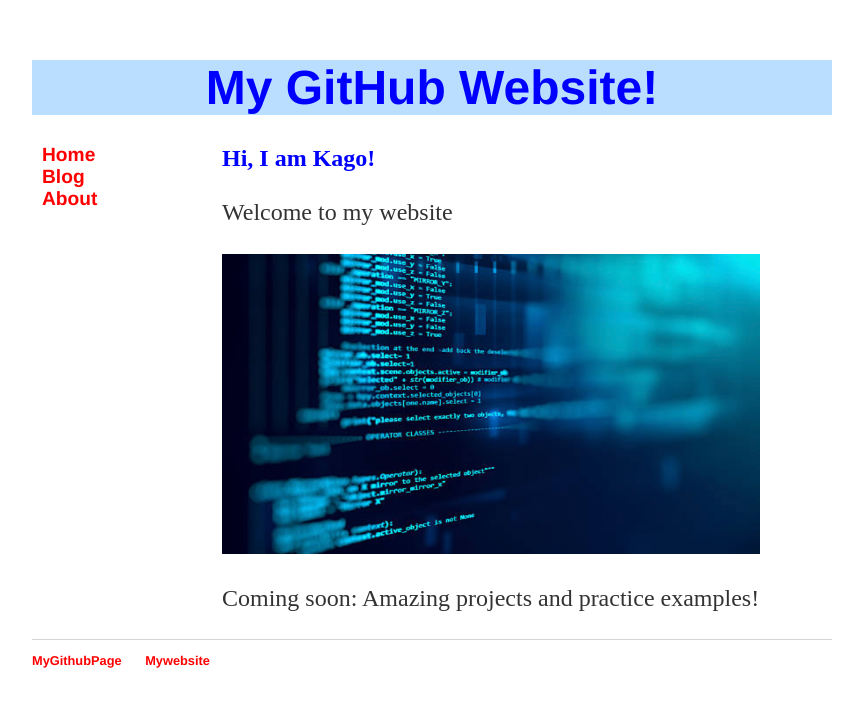
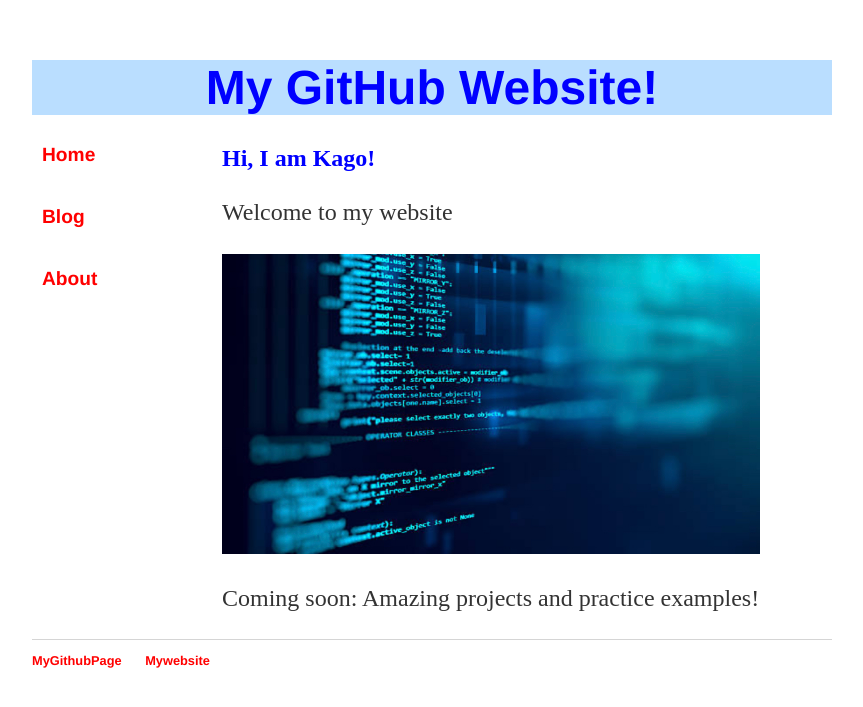
Before and after one commit to KagoPrezRantsho/KagoPrezRantsho.github.io, a Jekyll site: the page built from index.html, in a window 1280 px wide. Shown: the top 707 px of the page, without its empty margins (208-1071 px from the left). Built offline with Jekyll 4.4.1, drawn with Linux system fonts in a browser that asks for light colours.

Commit message:
Update main.css

```diff
--- a/css/main.css
+++ b/css/main.css
@@ -78,5 +78,7 @@ padding: 10px;
   font-size: 1.2em;
   font-family:'Helvetica', 'Arial', 'Sans-Serif';
   font-weight: bold;
+}
+#nav ul li {
   margin-bottom: 40px;
 }
```
